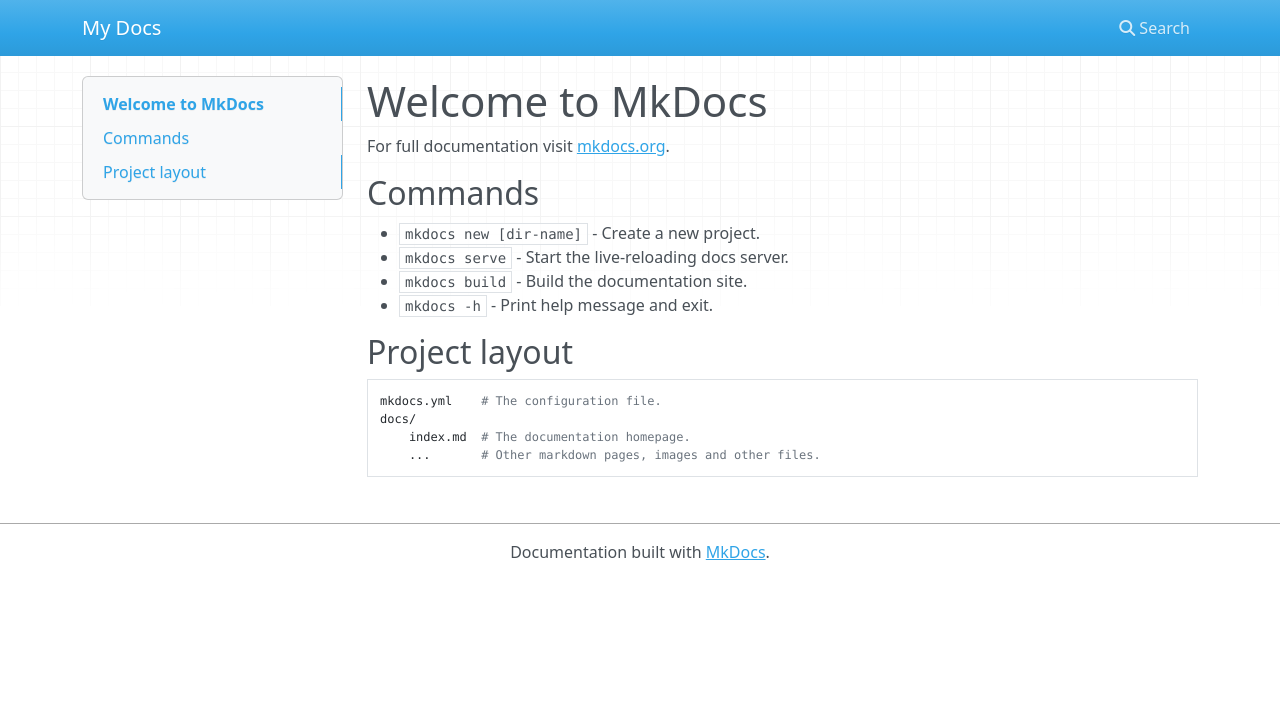
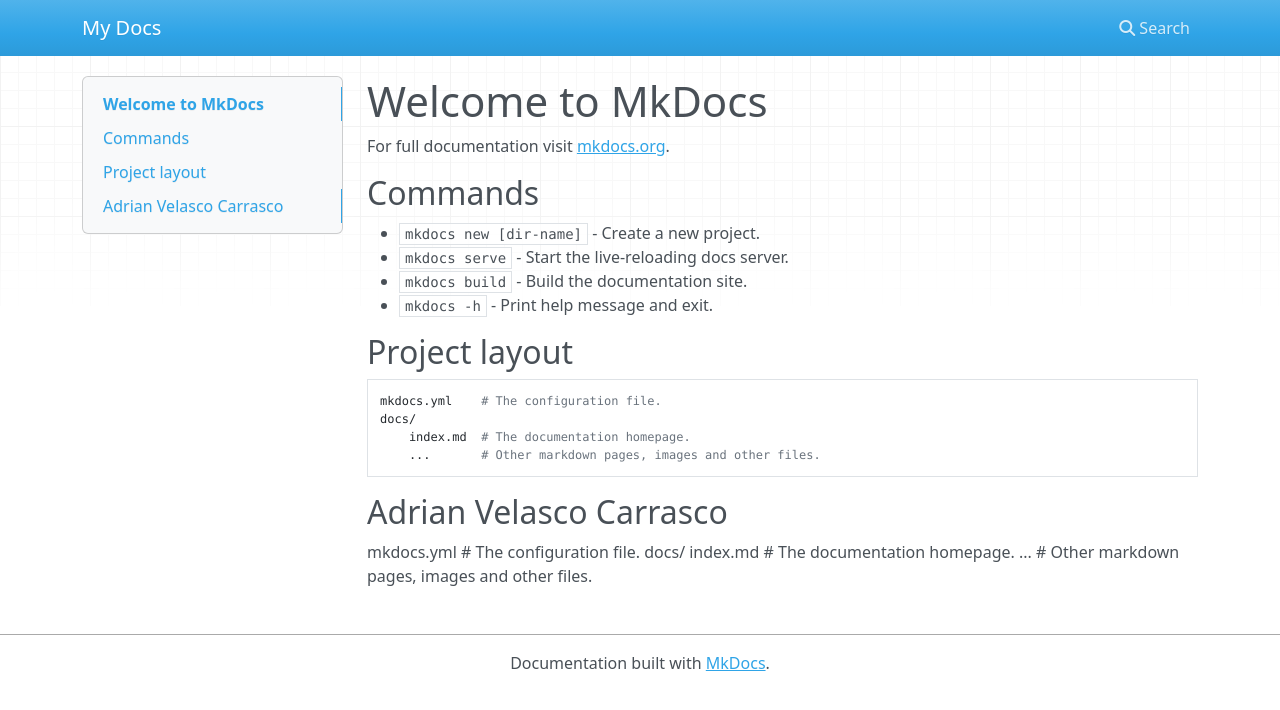
Before and after one commit to adriDevelop/adriDevelop.github.io, an MkDocs documentation site: the page built from docs/index.md, in a window 1280 px wide. Shown: the top 710 px of the page. Built offline with MkDocs 1.6.1, drawn with Linux system fonts in a browser that asks for light colours; nearby versions of some CDN libraries.

Commit message:
Nuevos cambios

```diff
--- a/docs/index.md
+++ b/docs/index.md
@@ -15,3 +15,11 @@
     docs/
         index.md  # The documentation homepage.
         ...       # Other markdown pages, images and other files.
+
+
+## Adrian Velasco Carrasco
+
+  mkdocs.yml    # The configuration file.
+    docs/
+        index.md  # The documentation homepage.
+        ...       # Other markdown pages, images and other files.
```
Also changed, not shown: site/index.html, site/search/search_index.json.
